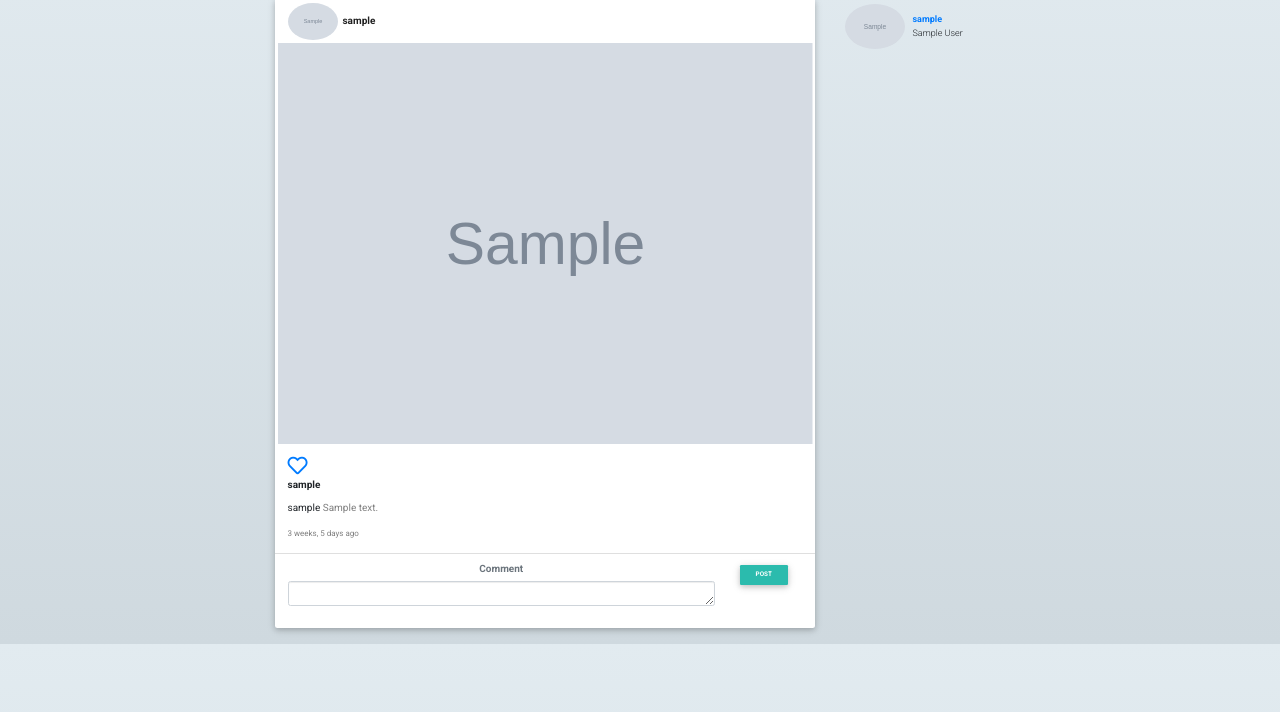
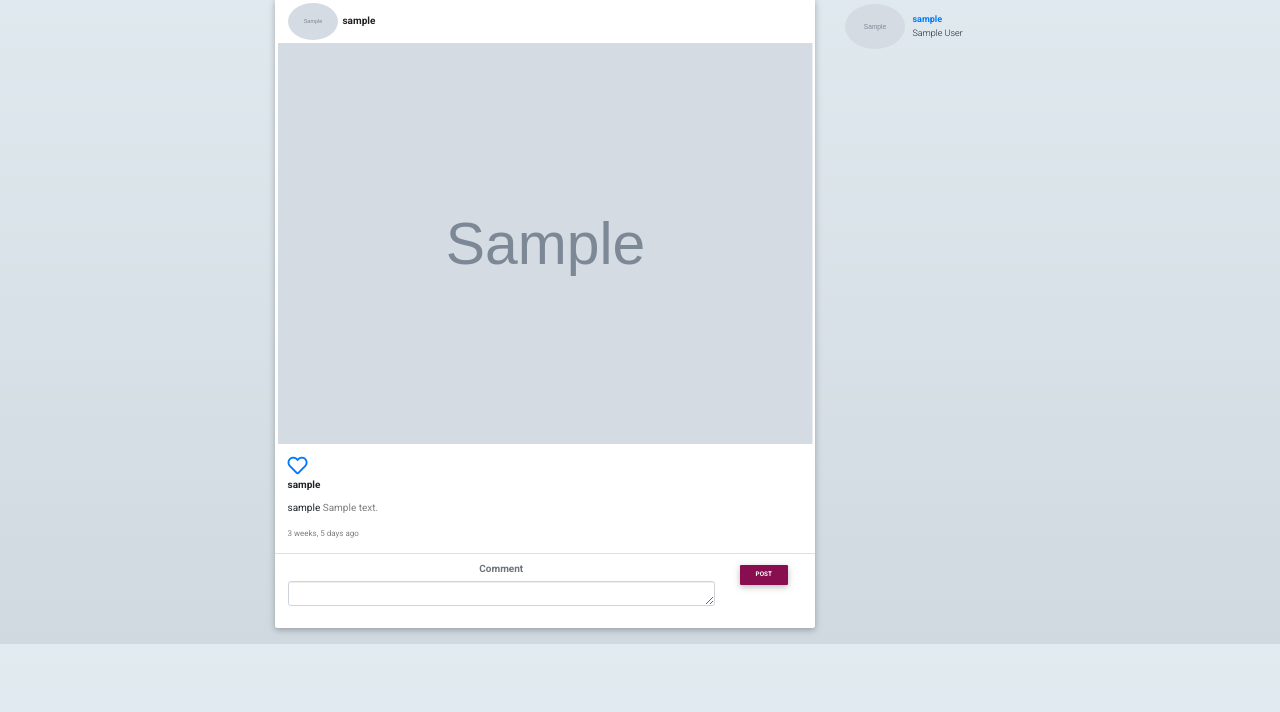
Before and after one commit to jusinam/oQLo, a Django app: page / in a window 1280 px wide. Shown: the part 88-800 px from the top of the page. Run offline with Django 3.2, Linux system fonts and the light colour scheme; a user stored in the database is signed in; tables that the repository leaves empty hold one stand-in row (values such as "Sample post"); grey boxes marked "Sample" are stand-in pictures; some libraries are stand-ins or nearby versions.

Commit message:
change background image rot and add styling

```diff
--- a/templates/index.html
+++ b/templates/index.html
@@ -18,7 +18,8 @@
       <div class="card mt-2 pb-2 mb-4 white">
         <!-- Card header -->
         <div class="card-footer pb-1 pt-1 text-dark font-weight-bold white">
-                <img src="{{ image_item.Author.profile.photo.url }}" alt="" class="rounded-circle img-fluid mr-1" style="width: 50px;">
+          <img src="{{ image_item.Author.profile.photo.url }}" alt="" class="rounded-circle img-fluid mr-1"
+            style="width: 50px;">
           {{image_item.Author}}
 
         </div>
@@ -28,7 +29,8 @@
           {% if image_item.image_file %}
           <img class="card-img-top pl-1 pr-1" src="{{image_item.image_file.url}}" alt="{{ image_item.image_name }}">
           {% else %}
-              <img  class="card-img-top" src="https://i.pinimg.com/236x/b5/17/b0/b517b0140cbb0fb2dbf2510aeb8f88e9.jpg" alt="{{ image_item.image_name }}">
+          <img class="card-img-top" src="https://i.pinimg.com/236x/b5/17/b0/b517b0140cbb0fb2dbf2510aeb8f88e9.jpg"
+            alt="{{ image_item.image_name }}">
           {% endif %}
           <a href="/image/{{image_item.id}}">
             <div class="mask rgba-white-slight"></div>
@@ -47,7 +49,8 @@
 
           <!-- End of like button -->
           <!-- Title -->
-              <p class="card-title font-weight-bold" id="{{image_item.id}}">{{ image_item.Author }} <span class="card-text ml-2"> {{ image_item.description }} </span></p>
+          <p class="card-title font-weight-bold" id="{{image_item.id}}">{{ image_item.Author }} <span
+              class="card-text ml-2"> {{ image_item.description }} </span></p>
           <!-- Text -->
           <!-- <p class="card-text">{{ image_item.description }}</p> -->
           <!-- Button -->
@@ -64,7 +67,7 @@
 
         <!-- Card footer -->
         <div class="card-footer text-muted text-center white">
-                  <form  action="{%url 'home' %}" method="post" enctype="multipart/form-data">
+          <form action="{%url 'home' %}" method="post" enctype="multipart/form-data">
 
             {%csrf_token%}
             <div class="form-row">
@@ -75,7 +78,7 @@
                 <input type="hidden" value="{{image_item.pk}}" name="image_id">
               </div>
               <div class="col-lg-2 pr-2">
-                        <button type="submit" class="btn btn-default btn-sm font-weight-bold" value="Post">Post</button>
+                <button type="submit" class="btn btn-unique btn-sm font-weight-bold" value="Post">Post</button>
               </div>
             </div>
 
@@ -92,9 +95,11 @@
     <div class="col-lg-3 mt-2 pt-2 mr-2 pr-2 sticky">
       <table>
         <tr>
-              <td> <a href="{%url 'profile'%}"> <img src="{{ user.profile.photo.url }}" alt="{{user.username}} photo" class="rounded-circle img-fluid mr-1" style="width: 60px;"></a>
+          <td> <a href="{%url 'profile'%}"> <img src="{{ user.profile.photo.url }}" alt="{{user.username}} photo"
+                class="rounded-circle img-fluid mr-1" style="width: 60px;"></a>
           </td>
-             <td class="ml-2 pl-2"><span class="font-weight-bold pl-0 ml-0"> <a href="{%url 'profile'%}">{{user.username}} </a> </span> <br>
+          <td class="ml-2 pl-2"><span class="font-weight-bold pl-0 ml-0"> <a href="{%url 'profile'%}">{{user.username}}
+              </a> </span> <br>
             {{user.first_name}} {{user.last_name}}</td>
         </tr>
       </table>
@@ -108,28 +113,33 @@
 
 {% else %}
 
-          <div style="background:url('http://getwallpapers.com/wallpaper/full/5/1/c/23650.jpg');background-size: cover;background-repeat: no-repeat;height: 100vh;background-attachment: fixed;">
+
+<div style="background:url('./media/backgg.jpg');background-size: cover;background-repeat: no-repeat;">
 
 
-                <div class=" " style="height: 100vh;">
+  <div class=" " style="height: 93.5vh;">
 
+    <img src="../media/oQLo.svg" style="height: 15%;">
     <div class="container-fluid d-flex align-items-center justify-content-center h-50">
+
 
       <div class="row d-flex justify-content-center text-center">
 
         <div class="col-lg-12 pt-5 mt-5" style="margin-bottom: 5%;">
 
           <!-- Heading -->
-                                <h3 class="display-4 font-weight-bold white-text pt-5">Welcome to QLo</h3>
+          <h3 class="display-4 font-weight-bold pt-5" style="color: rgb(167, 126, 126);">Welcome to QLo</h3>
 
           <!-- Divider -->
           <hr class="hr-light" style="margin-bottom: 5%;">
-                                <a href="/accounts/login"><button class="btn btn-lg btn-unique" type="button" disabled>
-                                    <span class="spinner-border spinner-border-sm" role="status" aria-hidden="true"></span>
+          <a href="/accounts/login"><button type="button" id="btn-one" class="btn btn-lg btn-unique">
+
               SIGN IN </button>
           </a>
-                                <a href="accounts/register"><button class="btn btn-lg btn-unique" type="button" disabled>
+          <a href="accounts/register"><button type="button" id="btn-one" class="btn btn-lg btn-unique">
               <span class="spinner-border spinner-border-sm" role="status" aria-hidden="true"></span>
+              <span class="sr-only">Loading...</span>
+
               SIGN UP</button>
           </a>
 
@@ -141,22 +151,22 @@
         <div class="spinner-grow text-secondary" role="status" style="margin-left: 5%;">
           <span class="sr-only">Loading...</span>
         </div>
-                              <div class="spinner-grow text-success" role="status" style="margin-left: 5%;" >
+        <div class="spinner-grow text-success" role="status" style="margin-left: 5%;">
           <span class="sr-only">Loading...</span>
         </div>
-                              <div class="spinner-grow text-danger" role="status" style="margin-left: 5%;" >
+        <div class="spinner-grow text-danger" role="status" style="margin-left: 5%;">
           <span class="sr-only">Loading...</span>
         </div>
-                              <div class="spinner-grow text-warning" role="status" style="margin-left: 5%;" >
+        <div class="spinner-grow text-warning" role="status" style="margin-left: 5%;">
           <span class="sr-only">Loading...</span>
         </div>
-                              <div class="spinner-grow text-info" role="status" style="margin-left: 5%;" >
+        <div class="spinner-grow text-info" role="status" style="margin-left: 5%;">
           <span class="sr-only">Loading...</span>
         </div>
-                              <div class="spinner-grow text-light" role="status" style="margin-left: 5%;" >
+        <div class="spinner-grow text-light" role="status" style="margin-left: 5%;">
           <span class="sr-only">Loading...</span>
         </div>
-                              <div class="spinner-grow text-dark" role="status" style="margin-left: 5%;" >
+        <div class="spinner-grow text-dark" role="status" style="margin-left: 5%;">
           <span class="sr-only">Loading...</span>
         </div>
 
```
Lines whose indentation alone changed are shown as unchanged.
